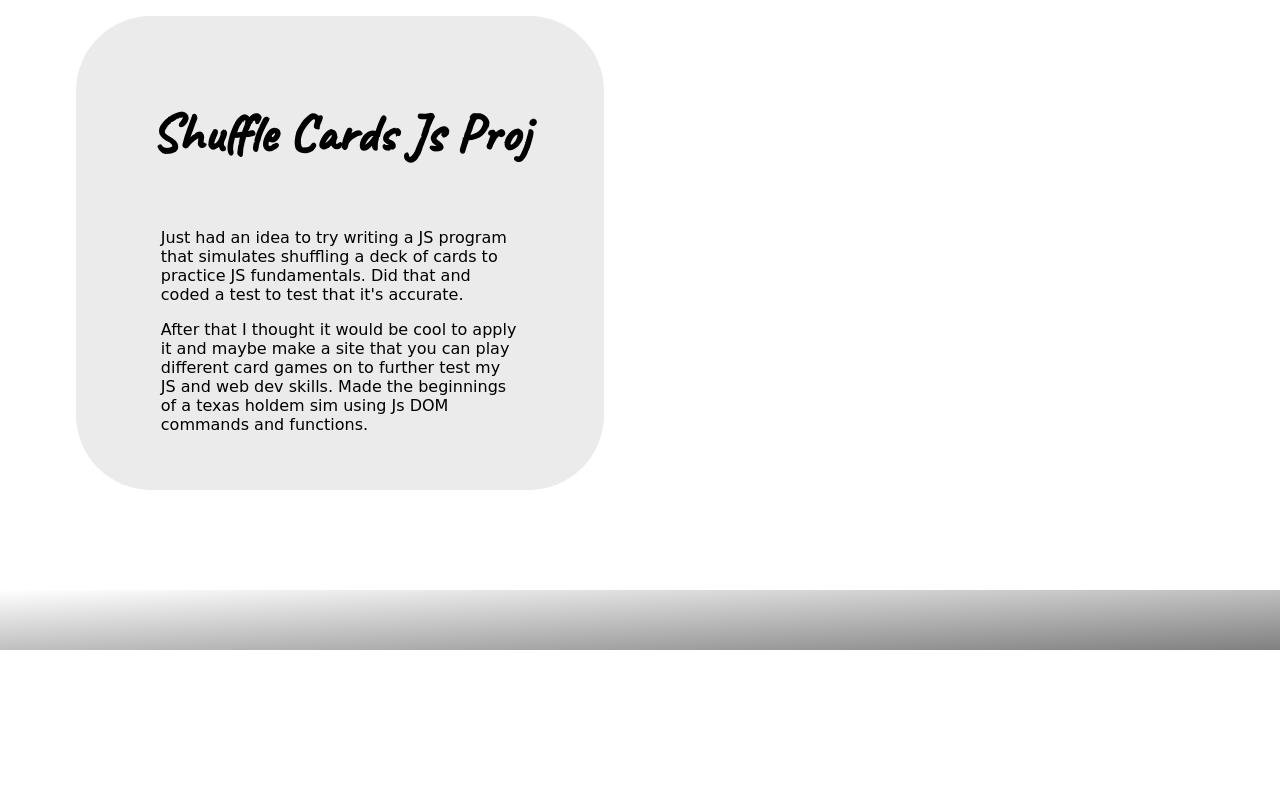
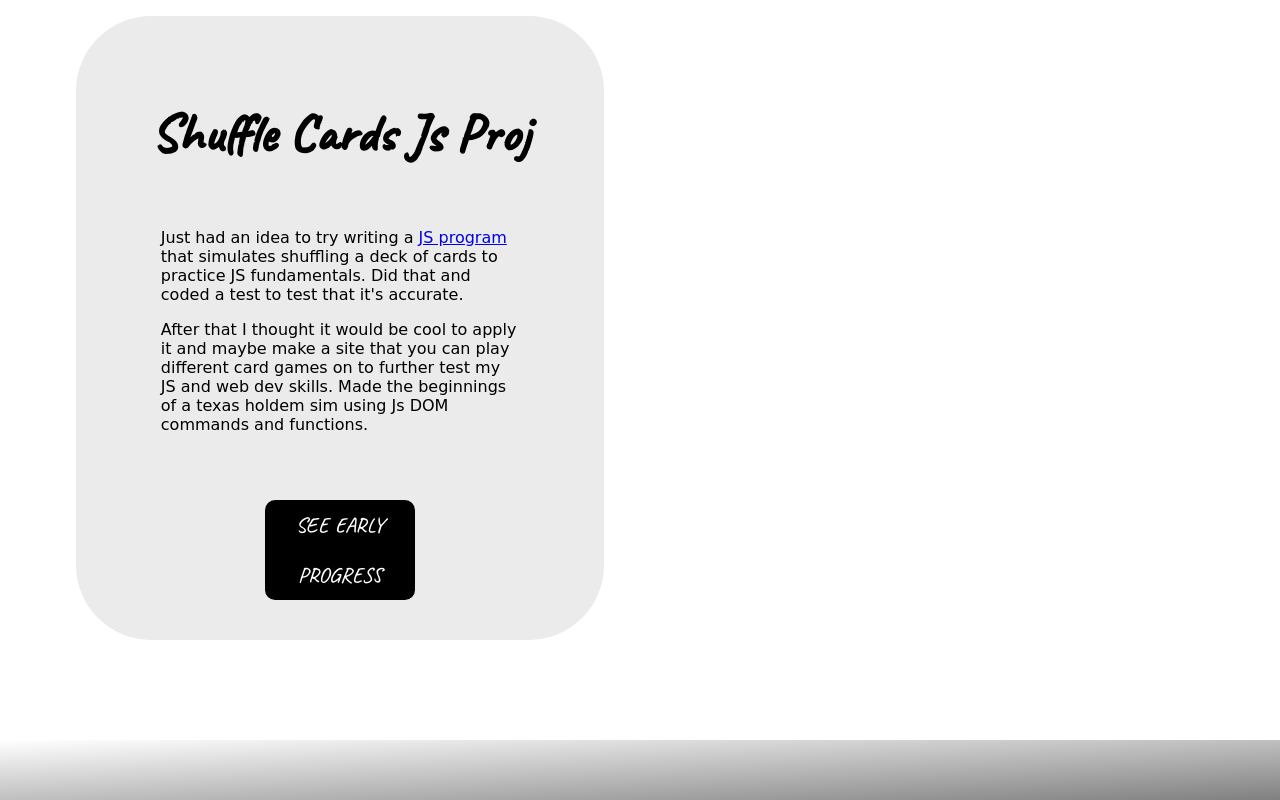
Before and after one commit to JPMaxim/bootcampJournal, a plain HTML site: page index.html in a window 1280 px wide. Shown: the part 2211-3011 px from the top of the page. Before the commit the page ends 2861 px from the top, so only its background shows below. Drawn offline with Linux system fonts and the light colour scheme; a web font is replaced by a local one.

Commit message:
Submission push
added process on PlantsAndZombies Codewars kata
Added links for card shuffle

```diff
--- a/index.html
+++ b/index.html
@@ -80,8 +80,9 @@
             <div id="cardsSimContainer" class="contentContainer">
                 <h2>Shuffle Cards Js Proj</h2>
                 <div class="textContainer">
-                    <p>Just had an idea to try writing a JS program that simulates shuffling a deck of cards to practice JS fundamentals. Did that and coded a test to test that it's accurate.</p><p>After that I thought it would be cool to apply it and maybe make a site that you can play different card games on to further test my JS and web dev skills. Made the beginnings of a texas holdem sim using Js DOM commands and functions.</p>
+                    <p>Just had an idea to try writing a <a href="https://github.com/JPMaxim/journalWebsite/blob/master/pokerSim/shuffleTest.js" target="blank">JS program</a> that simulates shuffling a deck of cards to practice JS fundamentals. Did that and coded a test to test that it's accurate.</p><p>After that I thought it would be cool to apply it and maybe make a site that you can play different card games on to further test my JS and web dev skills. Made the beginnings of a texas holdem sim using Js DOM commands and functions.</p>
                 </div>
+                <button><a href="./pokerSim/poker.html" target="_blank">See early progress</a></button>
             </div>
             <div style="padding: 0;" class="contentContainer"></div>
 
```
Also changed, not shown: pokerSim/poker.html (+2 -0 lines).
